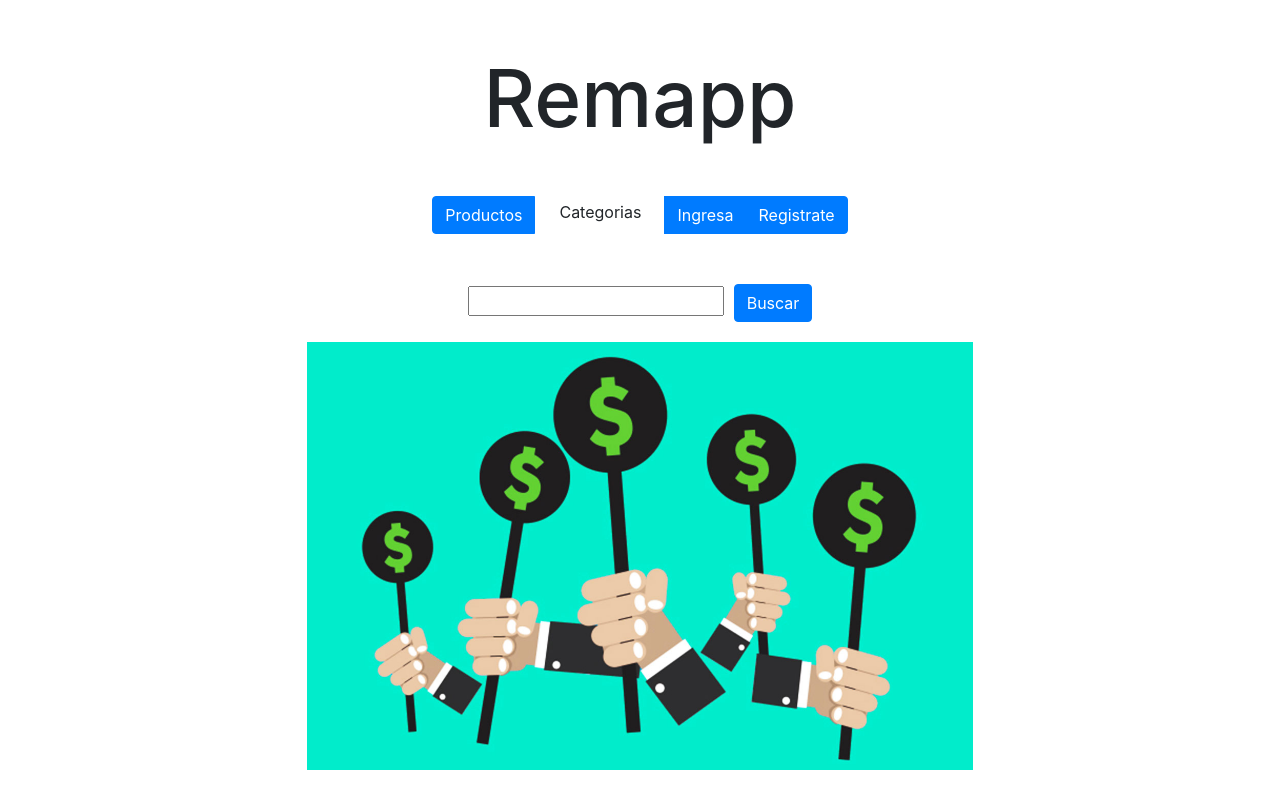
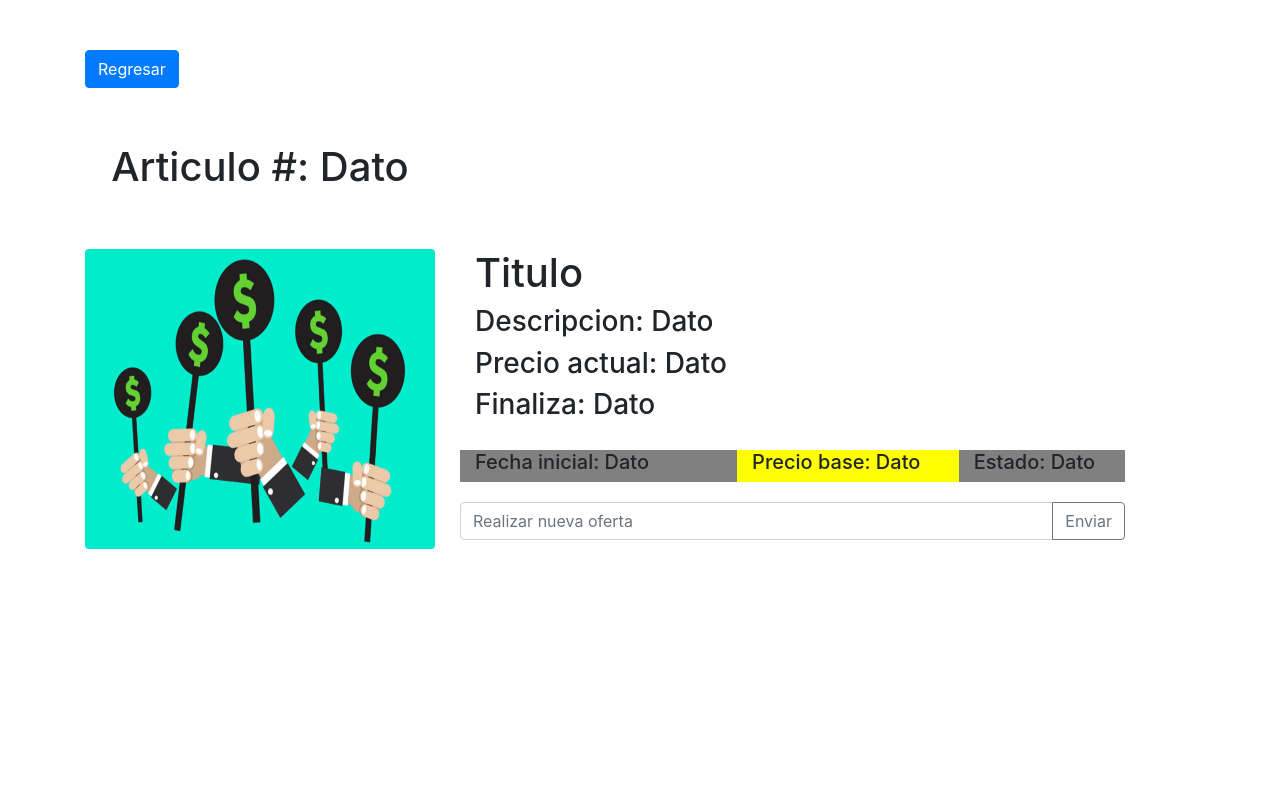
Before and after one commit to villegas012/app-remates, a React (Create React App) app: page /productos/1 in a window 1280 px wide. Built offline with nearby package versions, Linux system fonts and the light colour scheme.

Commit message:
Se realiza Route y componente producto

```diff
--- a/package.json
+++ b/package.json
@@ -10,6 +10,7 @@
     "react": "^17.0.1",
     "react-bootstrap": "^1.4.0",
     "react-dom": "^17.0.1",
+    "react-router-dom": "^5.2.0",
     "react-scripts": "4.0.0",
     "web-vitals": "^0.2.4"
   },
--- a/src/App.js
+++ b/src/App.js
@@ -1,12 +1,32 @@
-import logo from './logo.svg';
 import './App.css';
 import Home from './componentes/home/Home';
+import { BrowserRouter as Router, Route, Redirect } from 'react-router-dom';
+import Productos from './componentes/productos/Productos';
+import Producto from './componentes/productos/Producto';
+
 
 function App() {
   return (
-    <div className="App">
-    <Home/>
-    </div>
+    <Router>
+      <Route
+        exact path='/'
+        render={() => <Home />
+        }
+
+      />
+      <Route
+        exact path='/productos'
+        render={() => <Productos />
+        }
+      />
+
+      <Route
+        exact path='/productos/:id'
+        render={() => <Producto />
+        }
+      />
+
+    </Router>
   );
 }
 
--- a/src/componentes/home/Home.jsx
+++ b/src/componentes/home/Home.jsx
@@ -1,39 +1,57 @@
 import React from 'react';
-import { Container, Button, Col, Row, ButtonGroup, Dropdown } from 'react-bootstrap';
+import {Button, Col, Row, ButtonGroup, Dropdown } from 'react-bootstrap';
 import SearchBar from '../searchBar/SearchBar.jsx'
 import fondo from '../../imagenes/fondo.jpg'
+import { useHistory } from 'react-router-dom';
 
 
 
 export default function Home() {
+
+    const style1 = { display: 'flex', justifyContent: 'center'};
+    const history = useHistory()
+
+
+    const handleClick = (e) => {
+       e.preventDefault();
+        if(e.target.value === 'Productos'){
+            history.push(`/productos`)
+        }
+
+    }
+
     return (
         <div>
             <Row className='headHome' >
-                <Col>
-                <h1 style={{margin: '50px', fontSize:'80px'}}>Remapp</h1>
-                <ButtonGroup aria-label="Basic example">
-                    <Button>Productos</Button>
-                    <Dropdown.Item>Categorias</Dropdown.Item>
-                    <Button>Ingresa</Button>
-                    <Button>Registrate</Button>
-
-                </ButtonGroup>
+                <Col style={style1}>
+                    <div>
+                        <h1 style={{ margin: '50px', fontSize: '80px' }}>Remapp</h1>
+                        <ButtonGroup aria-label="Basic example">
+                            <Button value='Productos' onClick={handleClick}>Productos</Button>
+                            <Dropdown.Item>Categorias</Dropdown.Item>
+                            <Button value='Ingresa'>Ingresa</Button>
+                            <Button value='Registrate'>Registrate</Button>
+                        </ButtonGroup>
+                    </div>
                 </Col>
             </Row>
-            <Container className='bodyHome' style={{ marginTop: '50px' }}>
-                <div style={{display: "flex", justifyContent:'center'}}>
-                    <SearchBar/>
-                </div>
-                <div style={{marginTop: '20px'}}>
-                    <img src={fondo} style={{width:'60%'}}></img>
-                </div>
-            </Container>
-            <div className='botonesHome'>
+            <Row className='bodyHome'>
+                <Col style={style1}>
+                    <div style={{ display: 'flex', justifyContent: 'center', marginTop: '50px' }}>
+                        <SearchBar />
+                    </div>
+                </Col>
+            </Row>
+            <Row>
+            <Col style={style1}>
+                    <div style={{ display: 'flex', justifyContent: 'center', marginTop: '50px' }}>
+                        <img src={fondo} style={{width:'50%'}}></img>
+                    </div>
+                </Col>
+            </Row>
+        </div>
 
-            </div>
-            <div className='footerHome'>
 
-            </div>
-        </div>
+
     )
 }
--- /dev/null
+++ b/src/componentes/productos/Producto.jsx
@@ -0,0 +1,82 @@
+import React from 'react';
+import { Container, Row, Col, Image, Button, InputGroup, FormControl } from 'react-bootstrap';
+import { useHistory } from 'react-router-dom';
+import fondo from '../../imagenes/fondo.jpg'
+
+
+
+export default function Productos() {
+    const history = useHistory();
+    const styleCol = { margin: '0 10px 5px 0px' };
+    const styleContainer = { marginTop: '50px' };
+    const style1 = { display: 'flex', justifyContent: 'center', marginTop: '50px' };
+    const styleRow = { marginTop: '20px'};
+
+
+    const handleClick = (e) => {
+        e.preventDefault();
+        if(e.target.value === 'regresar'){
+            history.push(`/productos`);
+        }
+
+
+    }
+    return (
+        <div>
+            <Container style={styleContainer}>
+                <Row>
+                    <Col sm={7} style={styleCol}>
+                        <Button value='regresar' onClick={handleClick}>Regresar</Button>
+                    </Col>
+                </Row>
+                <Row>
+                    <Col sm={4}>
+                        <h1 style={style1}>Articulo #: Dato</h1>
+                    </Col>
+                </Row>
+            </Container>
+
+            <Container style={styleContainer}>
+                <Row>
+                    <Col sm={4} style={styleCol}>
+                        <Image src={fondo} style={{ height: '300px', width: '350px' }} rounded />
+                    </Col>
+                    <Col sm={7} style={styleCol}>
+                        <Row>
+                            <Col>
+                                <h1>Titulo</h1>
+                                <h3>Descripcion: Dato</h3>
+                                <h3>Precio actual: Dato</h3>
+                                <h3>Finaliza: Dato</h3>
+                            </Col>
+                        </Row>
+                        <Row style={styleRow}>
+                            <Col sm={5} style={{ backgroundColor: 'grey' }}>
+                                <h5>Fecha inicial: Dato</h5>
+                            </Col>
+                            <Col sm={4} style={{ backgroundColor: 'yellow' }}>
+                                <h5>Precio base: Dato</h5>
+                            </Col>
+                            <Col style={{ backgroundColor: 'grey' }}>
+                                <h5>Estado: Dato</h5>
+                            </Col>
+                        </Row>
+                        <Row style={styleRow}>
+                            <InputGroup className="mb-3">
+                                <FormControl
+                                    placeholder="Realizar nueva oferta"
+                                    aria-label="Realizar nueva oferta"
+                                    aria-describedby="basic-addon2"
+                                    type='number'
+                                />
+                                <InputGroup.Append>
+                                    <Button variant="outline-secondary">Enviar</Button>
+                                </InputGroup.Append>
+                            </InputGroup>
+                        </Row>
+                    </Col>
+                </Row>
+            </Container>
+        </div>
+    )
+}
--- /dev/null
+++ b/src/componentes/productos/Productos.jsx
@@ -0,0 +1,10 @@
+import React from 'react';
+import {  } from 'react-bootstrap';
+
+export default function Productos(){
+    return(
+        <div>
+            hola
+        </div>
+    )
+}
--- a/src/componentes/searchBar/SearchBar.jsx
+++ b/src/componentes/searchBar/SearchBar.jsx
@@ -1,11 +1,13 @@
 import React from 'react';
-import {Button} from 'react-bootstrap';
+import { Button, Form, FormControl } from 'react-bootstrap';
 
-export default function SearchBar(){
+export default function SearchBar() {
     return (
         <div>
-            <input type="text"/>
-            <Button style={{marginLeft:'10px'}}>Buscar</Button>
+            <Form inline>
+                <FormControl style={{ width: '550px', height: '40px' }} type="text" placeholder="Busca tu producto" className="mr-sm-2" />
+                <Button style={{height: '40px' }}>Buscar</Button>
+            </Form>
         </div>
-        )
+    )
 }
```
Also changed, not shown: 1 other file (tests, documents, lock files or other folders).
